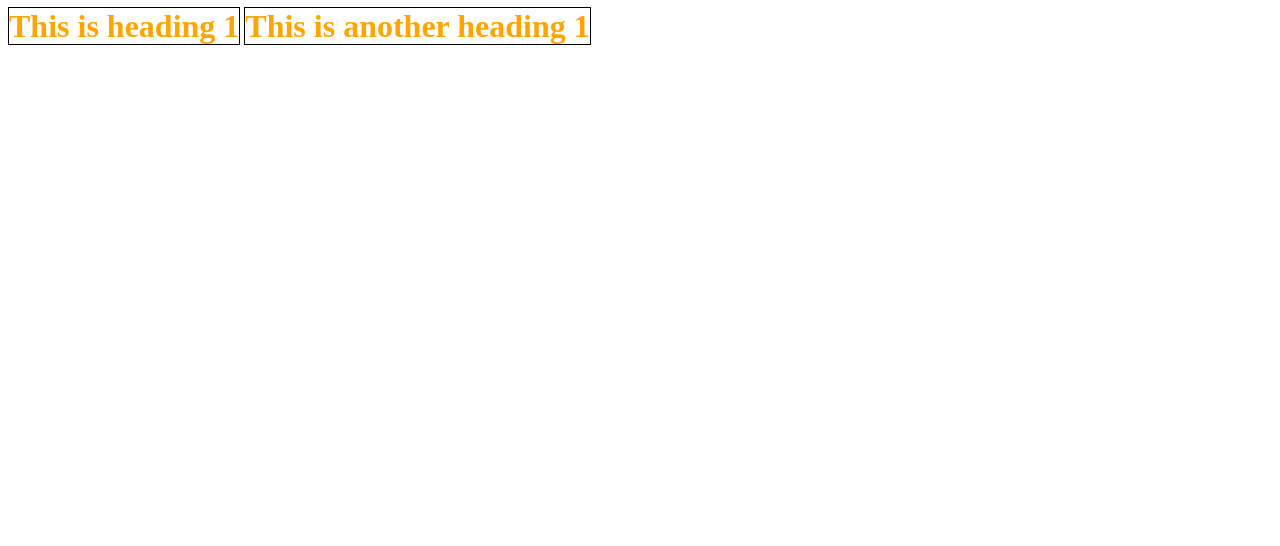
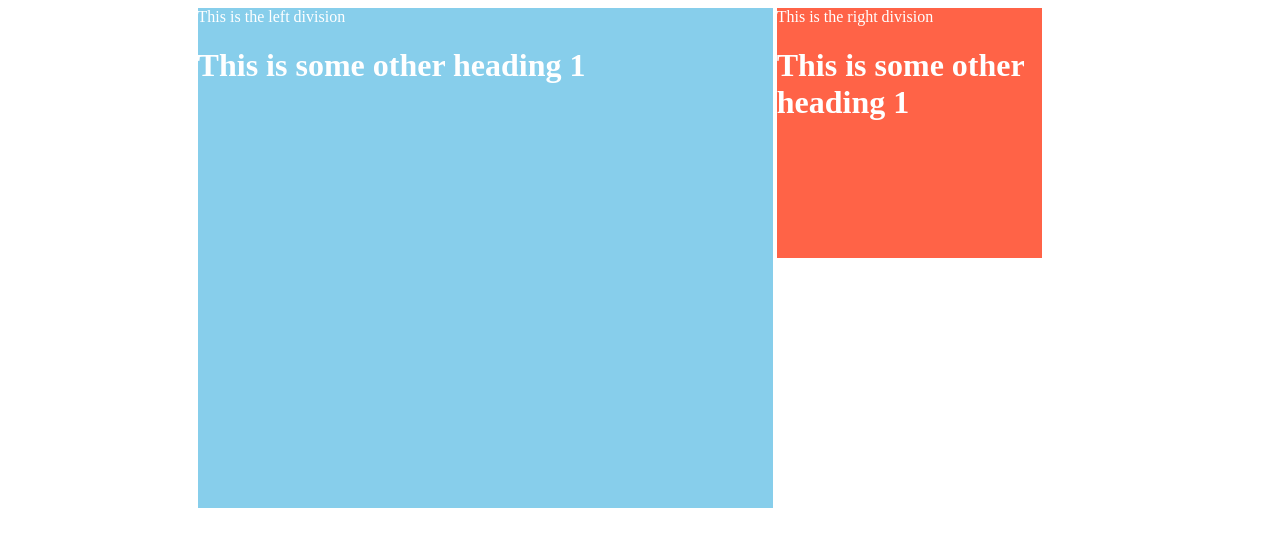
Before and after one commit to scottdhollar/DX1.0-column-design, a plain HTML site: page index.html in a window 1280 px wide. Drawn offline with Linux system fonts and the light colour scheme.

Commit message:
Modified project UI

```diff
--- a/index.html
+++ b/index.html
@@ -10,9 +10,24 @@
 </head>
 
 <body>
-    <h1>This is heading 1</h1>
+    <!-- <h1>This is heading 1</h1>
+    <h1>This is another heading 1</h1> -->
+    <!--  used to clearly organize our webpage -->
+    <div class="parent-container">
+        <!--  -->
+        <div class="left-division">
+            This is the left division
+            <h1>This is some other heading 1</h1>
+        </div>
+        <!-- To comment a code -- Ctrl + / -->
+        <!-- Shift + alt + down arroy key [ to duplicate a selected section]-->
+        <div class="right-division">
+            This is the right division
+            <h1>This is some other heading 1</h1>
+        </div>
 
-    <h1>This is another heading 1</h1>
+    </div>
+
 </body>
 
 </html>
--- a/style.css
+++ b/style.css
@@ -1,5 +1,37 @@
-h1 {
+/* h1 {
     color: orange;
     border: 1px solid black;
     display: inline;
+} */
+
+/* selection by tag */
+div {
+    /* border: 1px solid red; */
+    color: white;
 }
+
+/* selection by classes */
+.left-division {
+    vertical-align: top;
+    display: inline-block;
+    width: 65%;
+    height: 500px;
+    background: skyblue;
+
+}
+
+.right-division {
+    vertical-align: top;
+    height: 250px;
+    width: 30%;
+    display: inline-block;
+    background: tomato;
+
+
+}
+
+.parent-container {
+    /* border: 3px solid black; */
+    width: 70%;
+    margin: 0 auto;
+}
```
